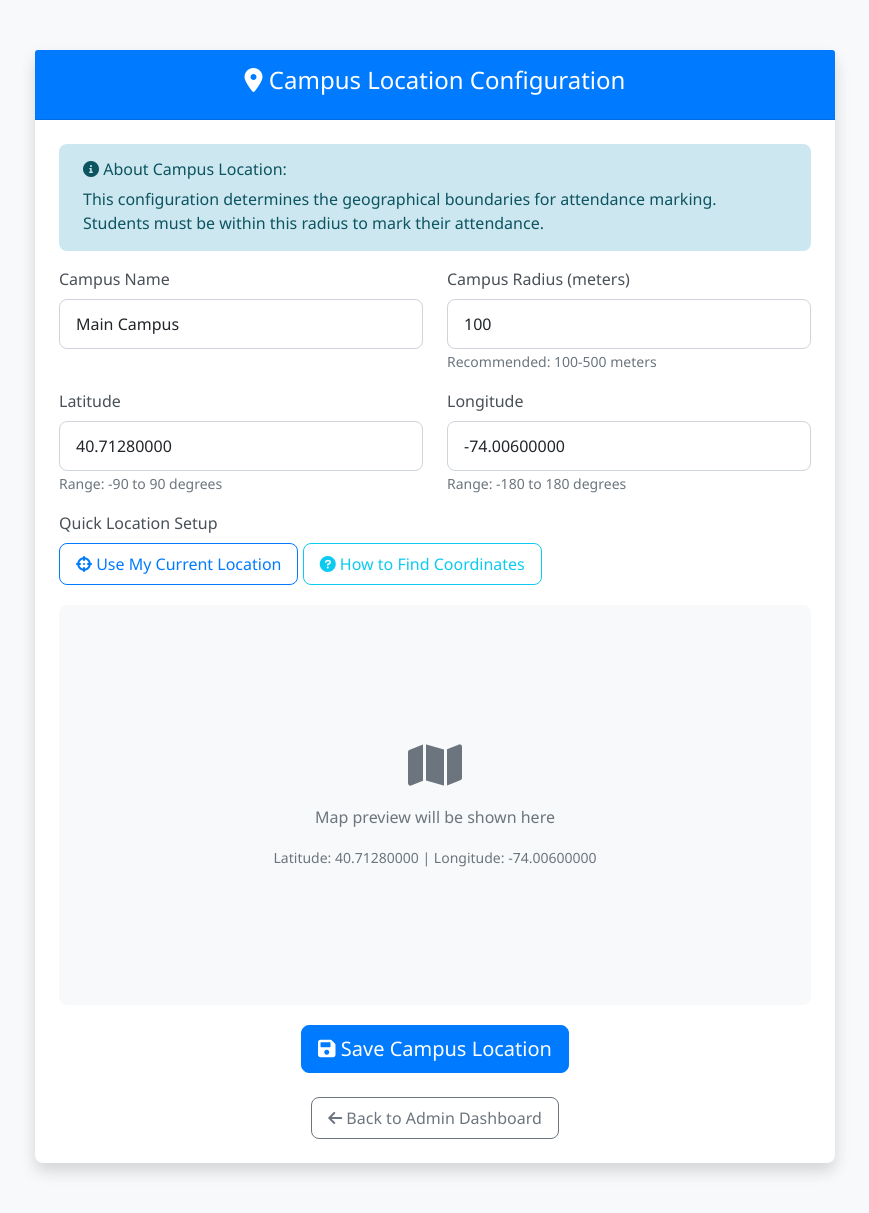
After one commit to Prince302004/CodSoft, a PHP site: page /campus_config.php in a window 1280 px wide. The commit adds this page. Shown: the whole page, without its empty margins (205-1074 px from the left). Run offline with PHP 8.4, Linux system fonts and the light colour scheme; a user stored in the database is signed in; data comes from the database, SQL or seed files in the repository; some libraries are stand-ins or nearby versions.

Commit message:
Refactor attendance system: update location, subjects, and marking process
Co-authored-by: princekuldeep2022 <princekuldeep2022@gmail.com>

```diff
--- /dev/null
+++ b/attendance_system/campus_config.php
@@ -0,0 +1,258 @@
+<?php
+require_once 'includes/config.php';
+
+// Check if admin is logged in
+if (!isAdmin()) {
+    redirect('index.php');
+}
+
+$message = '';
+$message_type = '';
+
+// Get current campus location
+$stmt = $pdo->prepare("SELECT * FROM campus_location ORDER BY id DESC LIMIT 1");
+$stmt->execute();
+$campus_location = $stmt->fetch(PDO::FETCH_ASSOC);
+
+if ($_SERVER['REQUEST_METHOD'] == 'POST') {
+    $campus_name = sanitizeInput($_POST['campus_name']);
+    $latitude = (float)$_POST['latitude'];
+    $longitude = (float)$_POST['longitude'];
+    $radius_meters = (int)$_POST['radius_meters'];
+
+    if (empty($campus_name) || empty($latitude) || empty($longitude) || empty($radius_meters)) {
+        $message = "All fields are required!";
+        $message_type = 'danger';
+    } elseif ($latitude < -90 || $latitude > 90) {
+        $message = "Latitude must be between -90 and 90 degrees!";
+        $message_type = 'danger';
+    } elseif ($longitude < -180 || $longitude > 180) {
+        $message = "Longitude must be between -180 and 180 degrees!";
+        $message_type = 'danger';
+    } elseif ($radius_meters < 10 || $radius_meters > 10000) {
+        $message = "Radius must be between 10 and 10,000 meters!";
+        $message_type = 'danger';
+    } else {
+        try {
+            if ($campus_location) {
+                // Update existing campus location
+                $stmt = $pdo->prepare("UPDATE campus_location SET campus_name = ?, latitude = ?, longitude = ?, radius_meters = ? WHERE id = ?");
+                $stmt->execute([$campus_name, $latitude, $longitude, $radius_meters, $campus_location['id']]);
+            } else {
+                // Insert new campus location
+                $stmt = $pdo->prepare("INSERT INTO campus_location (campus_name, latitude, longitude, radius_meters) VALUES (?, ?, ?, ?)");
+                $stmt->execute([$campus_name, $latitude, $longitude, $radius_meters]);
+            }
+
+            $message = "Campus location updated successfully!";
+            $message_type = 'success';
+
+            // Refresh campus location data
+            $stmt = $pdo->prepare("SELECT * FROM campus_location ORDER BY id DESC LIMIT 1");
+            $stmt->execute();
+            $campus_location = $stmt->fetch(PDO::FETCH_ASSOC);
+
+        } catch (Exception $e) {
+            $message = "Error updating campus location: " . $e->getMessage();
+            $message_type = 'danger';
+        }
+    }
+}
+?>
+
+<!DOCTYPE html>
+<html lang="en">
+<head>
+    <meta charset="UTF-8">
+    <meta name="viewport" content="width=device-width, initial-scale=1.0">
+    <title>Campus Location Configuration - Attendance System</title>
+    <link href="https://cdn.jsdelivr.net/npm/bootstrap@5.1.3/dist/css/bootstrap.min.css" rel="stylesheet">
+    <link href="https://cdnjs.cloudflare.com/ajax/libs/font-awesome/6.0.0/css/all.min.css" rel="stylesheet">
+    <link href="css/style.css" rel="stylesheet">
+    <style>
+        .campus-card { max-width: 800px; margin: 50px auto; }
+        .map-container { height: 400px; background-color: #f8f9fa; border-radius: 8px; margin: 20px 0; }
+    </style>
+</head>
+<body class="bg-light">
+    <div class="container">
+        <div class="card campus-card shadow">
+            <div class="card-header bg-primary text-white text-center">
+                <h4><i class="fas fa-map-marker-alt"></i> Campus Location Configuration</h4>
+            </div>
+            <div class="card-body">
+                <?php if ($message): ?>
+                    <div class="alert alert-<?php echo $message_type; ?>" role="alert">
+                        <i class="fas fa-<?php echo $message_type == 'success' ? 'check-circle' : 'exclamation-triangle'; ?>"></i>
+                        <?php echo htmlspecialchars($message); ?>
+                    </div>
+                <?php endif; ?>
+
+                <div class="alert alert-info">
+                    <h6><i class="fas fa-info-circle"></i> About Campus Location:</h6>
+                    <p class="mb-0">This configuration determines the geographical boundaries for attendance marking. Students must be within this radius to mark their attendance.</p>
+                </div>
+
+                <form method="POST" action="">
+                    <div class="row">
+                        <div class="col-md-6">
+                            <div class="mb-3">
+                                <label for="campus_name" class="form-label">Campus Name</label>
+                                <input type="text" class="form-control" id="campus_name" name="campus_name"
+                                       value="<?php echo htmlspecialchars($campus_location['campus_name'] ?? 'Main Campus'); ?>" required>
+                            </div>
+                        </div>
+                        <div class="col-md-6">
+                            <div class="mb-3">
+                                <label for="radius_meters" class="form-label">Campus Radius (meters)</label>
+                                <input type="number" class="form-control" id="radius_meters" name="radius_meters"
+                                       value="<?php echo $campus_location['radius_meters'] ?? 100; ?>" min="10" max="10000" required>
+                                <small class="text-muted">Recommended: 100-500 meters</small>
+                            </div>
+                        </div>
+                    </div>
+
+                    <div class="row">
+                        <div class="col-md-6">
+                            <div class="mb-3">
+                                <label for="latitude" class="form-label">Latitude</label>
+                                <input type="number" class="form-control" id="latitude" name="latitude" step="any"
+                                       value="<?php echo $campus_location['latitude'] ?? '40.7128'; ?>" required>
+                                <small class="text-muted">Range: -90 to 90 degrees</small>
+                            </div>
+                        </div>
+                        <div class="col-md-6">
+                            <div class="mb-3">
+                                <label for="longitude" class="form-label">Longitude</label>
+                                <input type="number" class="form-control" id="longitude" name="longitude" step="any"
+                                       value="<?php echo $campus_location['longitude'] ?? '-74.0060'; ?>" required>
+                                <small class="text-muted">Range: -180 to 180 degrees</small>
+                            </div>
+                        </div>
+                    </div>
+
+                    <div class="mb-3">
+                        <label class="form-label">Quick Location Setup</label>
+                        <div class="d-grid gap-2 d-md-block">
+                            <button type="button" class="btn btn-outline-primary" onclick="getCurrentLocation()">
+                                <i class="fas fa-crosshairs"></i> Use My Current Location
+                            </button>
+                            <button type="button" class="btn btn-outline-info" onclick="showLocationHelp()">
+                                <i class="fas fa-question-circle"></i> How to Find Coordinates
+                            </button>
+                        </div>
+                    </div>
+
+                    <div class="map-container d-flex align-items-center justify-content-center">
+                        <div class="text-center">
+                            <i class="fas fa-map fa-3x text-muted mb-3"></i>
+                            <p class="text-muted">Map preview will be shown here</p>
+                            <small class="text-muted">Latitude: <span id="preview-lat"><?php echo $campus_location['latitude'] ?? '40.7128'; ?></span> |
+                                                     Longitude: <span id="preview-lon"><?php echo $campus_location['longitude'] ?? '-74.0060'; ?></span></small>
+                        </div>
+                    </div>
+
+                    <div class="text-center">
+                        <button type="submit" class="btn btn-primary btn-lg">
+                            <i class="fas fa-save"></i> Save Campus Location
+                        </button>
+                    </div>
+                </form>
+
+                <div class="text-center mt-4">
+                    <a href="admin/dashboard.php" class="btn btn-outline-secondary">
+                        <i class="fas fa-arrow-left"></i> Back to Admin Dashboard
+                    </a>
+                </div>
+            </div>
+        </div>
+    </div>
+
+    <!-- Location Help Modal -->
+    <div class="modal fade" id="locationHelpModal" tabindex="-1">
+        <div class="modal-dialog modal-lg">
+            <div class="modal-content">
+                <div class="modal-header">
+                    <h5 class="modal-title">How to Find Campus Coordinates</h5>
+                    <button type="button" class="btn-close" data-bs-dismiss="modal"></button>
+                </div>
+                <div class="modal-body">
+                    <h6>Method 1: Using Google Maps</h6>
+                    <ol>
+                        <li>Go to <a href="https://maps.google.com" target="_blank">Google Maps</a></li>
+                        <li>Search for your campus location</li>
+                        <li>Right-click on the exact campus center point</li>
+                        <li>Select "What's here?" from the context menu</li>
+                        <li>The coordinates will appear at the bottom of the screen</li>
+                    </ol>
+
+                    <h6>Method 2: Using GPS Device</h6>
+                    <ol>
+                        <li>Go to the center of your campus</li>
+                        <li>Use a GPS device or smartphone GPS app</li>
+                        <li>Note down the latitude and longitude coordinates</li>
+                    </ol>
+
+                    <h6>Method 3: Using Online Tools</h6>
+                    <ol>
+                        <li>Visit <a href="https://www.latlong.net" target="_blank">latlong.net</a></li>
+                        <li>Search for your campus address</li>
+                        <li>Copy the coordinates provided</li>
+                    </ol>
+
+                    <div class="alert alert-warning">
+                        <strong>Note:</strong> Make sure to set an appropriate radius that covers your entire campus area.
+                    </div>
+                </div>
+                <div class="modal-footer">
+                    <button type="button" class="btn btn-secondary" data-bs-dismiss="modal">Close</button>
+                </div>
+            </div>
+        </div>
+    </div>
+
+    <script src="https://cdn.jsdelivr.net/npm/bootstrap@5.1.3/dist/js/bootstrap.bundle.min.js"></script>
+    <script>
+        // Get current location
+        function getCurrentLocation() {
+            if (navigator.geolocation) {
+                navigator.geolocation.getCurrentPosition(
+                    function(position) {
+                        document.getElementById('latitude').value = position.coords.latitude.toFixed(6);
+                        document.getElementById('longitude').value = position.coords.longitude.toFixed(6);
+                        updatePreview();
+                    },
+                    function(error) {
+                        alert('Error getting location: ' + error.message);
+                    },
+                    {
+                        enableHighAccuracy: true,
+                        timeout: 10000,
+                        maximumAge: 60000
+                    }
+                );
+            } else {
+                alert('Geolocation is not supported by this browser.');
+            }
+        }
+
+        // Show location help modal
+        function showLocationHelp() {
+            const modal = new bootstrap.Modal(document.getElementById('locationHelpModal'));
+            modal.show();
+        }
+
+        // Update preview
+        function updatePreview() {
+            const lat = document.getElementById('latitude').value;
+            const lon = document.getElementById('longitude').value;
+            document.getElementById('preview-lat').textContent = lat;
+            document.getElementById('preview-lon').textContent = lon;
+        }
+
+        // Update preview when coordinates change
+        document.getElementById('latitude').addEventListener('input', updatePreview);
+        document.getElementById('longitude').addEventListener('input', updatePreview);
+    </script>
+</body>
+</html>
```
Also changed, not shown: attendance_system/js/main.js (+31 -17 lines), attendance_system/student/dashboard.php (+75 -14 lines), attendance_system/student/mark_attendance.php (added, +122 -0 lines).
